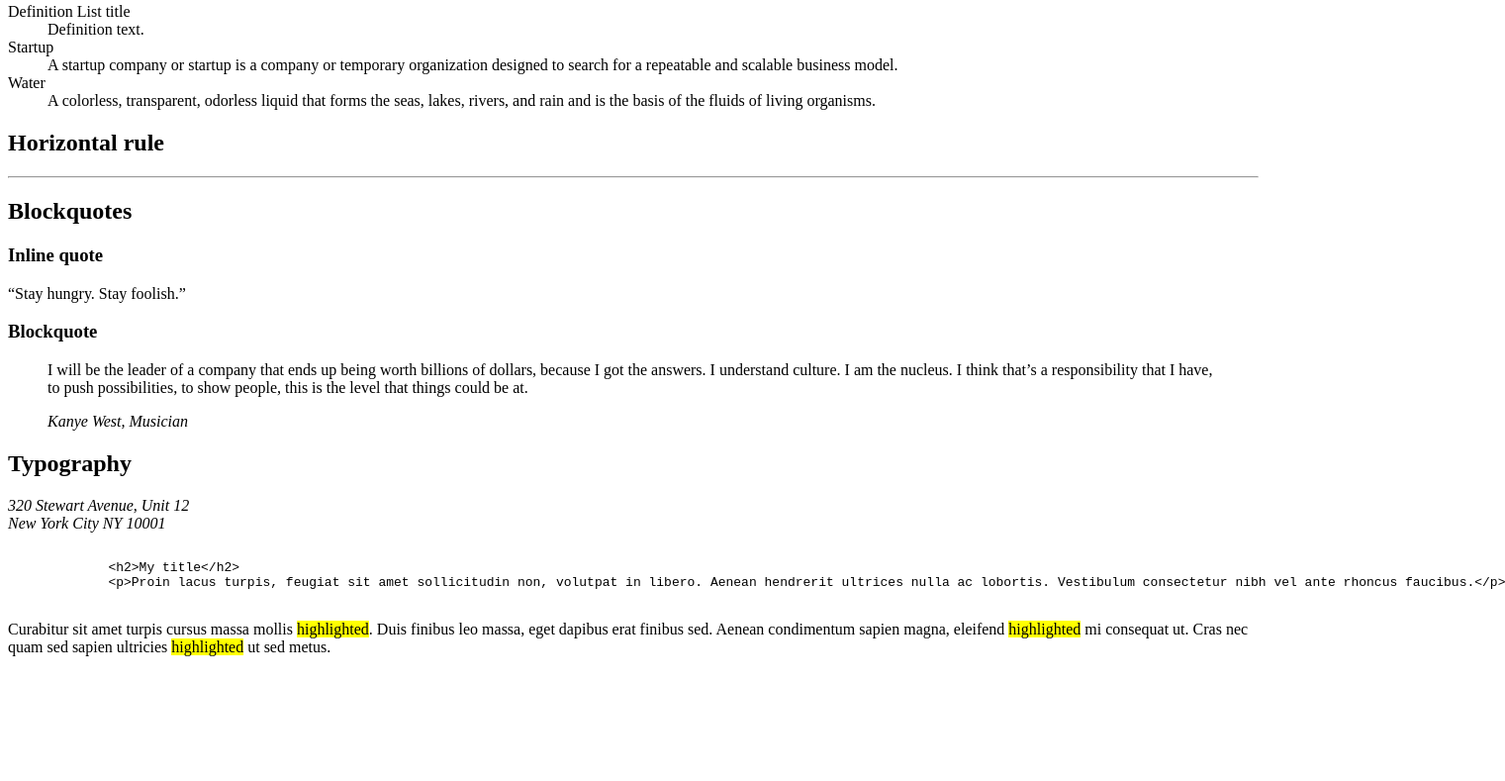
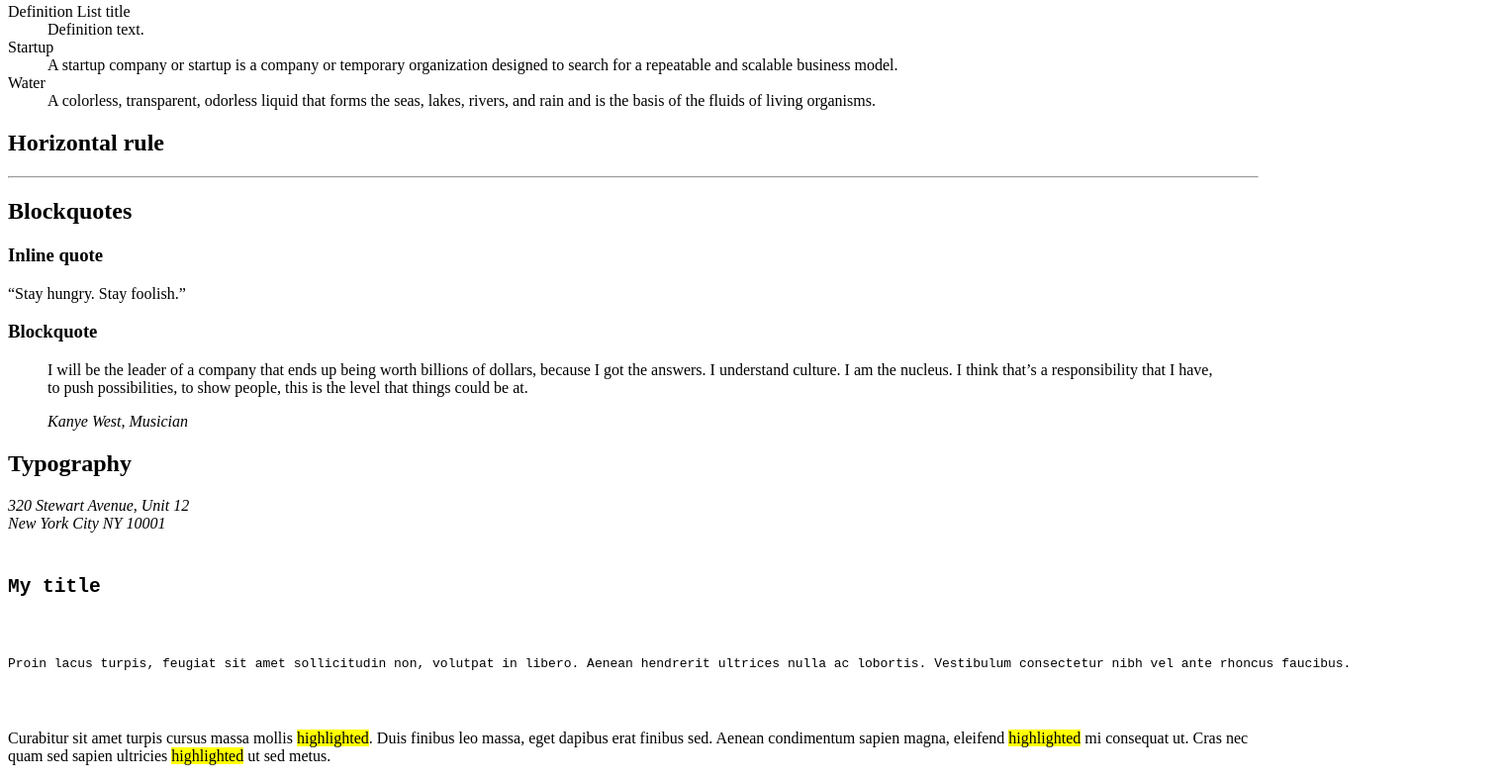
Before and after one commit to nnnsss12/holbertonschool-web_front_end, a plain HTML site: page html_advanced/32-styleguide.html in a window 1280 px wide. Shown: the part 799-1588 px from the top of the page at 99% size, 1521 px wide, since content can reach past the window. Before the commit the page ends 1478 px from the top, so only its background shows below. Drawn offline with Linux system fonts and the light colour scheme.

Commit message:
Fix task 32

```diff
--- a/html_advanced/32-styleguide.html
+++ b/html_advanced/32-styleguide.html
@@ -104,10 +104,10 @@
           <address>320 Stewart Avenue, Unit 12<br>New York City NY 10001</address>
         </div>
         <div>
-          <pre><code>
-             &lt;h2&gt;My title&lt;/h2&gt;
-             &lt;p&gt;Proin lacus turpis, feugiat sit amet sollicitudin non, volutpat in libero. Aenean hendrerit ultrices nulla ac lobortis. Vestibulum consectetur nibh vel ante rhoncus faucibus.&lt;/p&gt;
-          </code></pre>
+          <pre>
+             <h2>My title</h2>
+             <p>Proin lacus turpis, feugiat sit amet sollicitudin non, volutpat in libero. Aenean hendrerit ultrices nulla ac lobortis. Vestibulum consectetur nibh vel ante rhoncus faucibus.</p>
+          </pre>
         </div>
         <div>
           <p>Curabitur sit amet turpis cursus massa mollis <mark>highlighted</mark>. Duis finibus leo massa, eget dapibus erat finibus sed. Aenean condimentum sapien magna, eleifend <mark>highlighted</mark> mi consequat ut. Cras nec quam sed sapien ultricies <mark>highlighted</mark> ut sed metus.</p>
```
